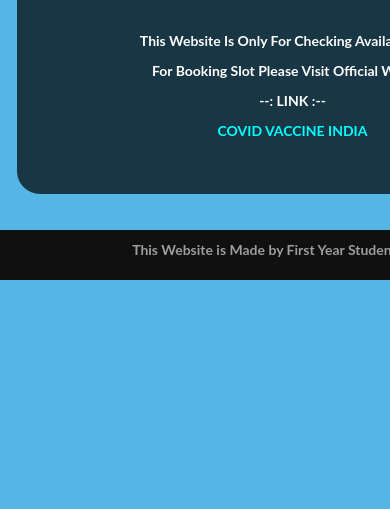
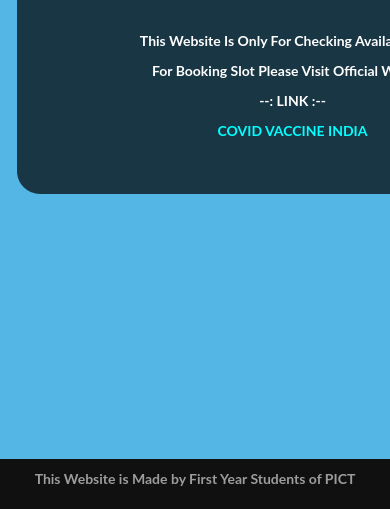
Before and after one commit to Charlie0560/Slot-Checker, a Flask app: template templates/output.html in a window 390 px wide; the page is wider, and only the part inside the window is pictured. Shown: the part 335-844 px from the top of that part. Run offline with Flask 2, Linux system fonts and the light colour scheme; the template is opened without the code that fills it: most values are stand-ins (such as "Sample title", 1, 10 or a date in 2020); some libraries are stand-ins or nearby versions.

Commit message:
final commit

```diff
--- a/static/css/index.css
+++ b/static/css/index.css
@@ -79,7 +79,9 @@
 
     }
     .footer3{
-        width: 150%;
+        width: 100%;
+        position: fixed;
+        bottom: 0;
     }
 
 }
--- a/templates/output.html
+++ b/templates/output.html
@@ -569,12 +569,14 @@
 
 
 </body>
+<br><br>
 <footer class="footer3">
   <div class="dubba2">
     <center>
       <p>This Website is Made by First Year Students of PICT</p>
     </center>
   </div>
+
 </footer>
 
 </html>
```
Also changed, not shown: templates/index.html (+6 -4 lines), templates/products.html (+8 -4 lines).
